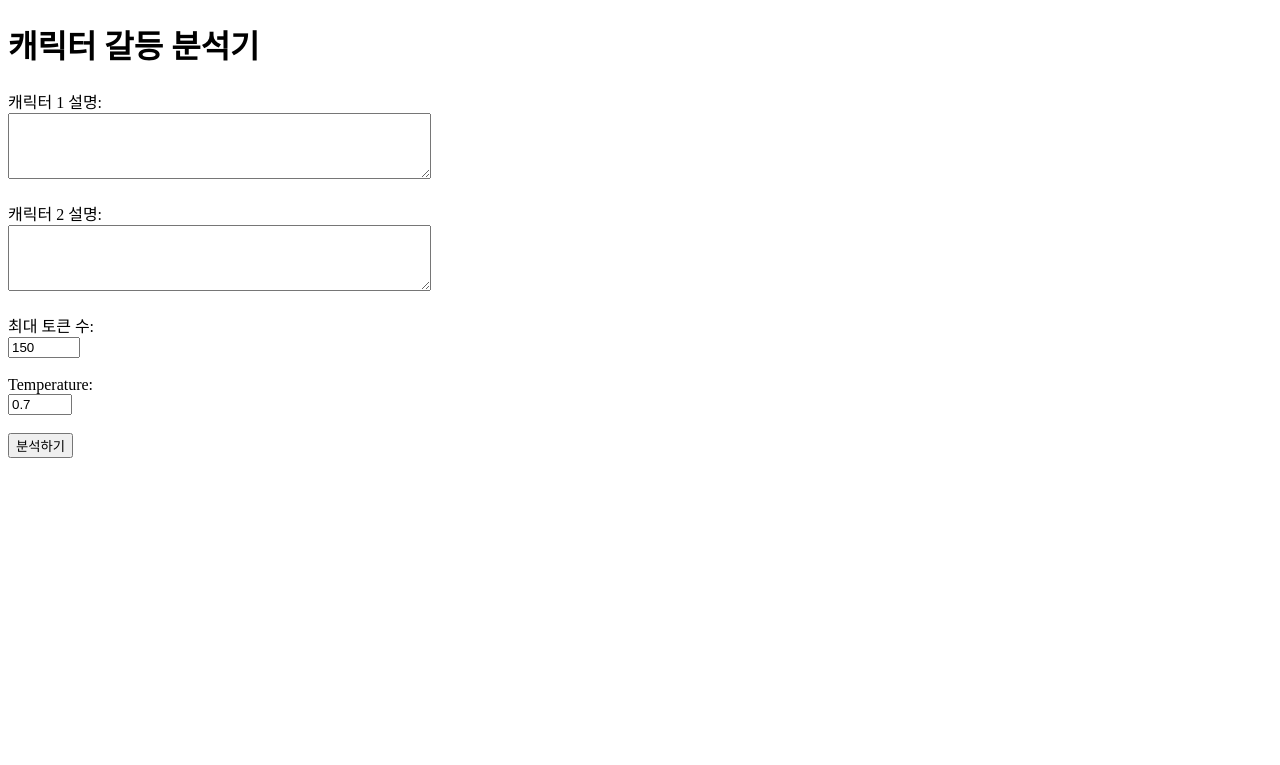
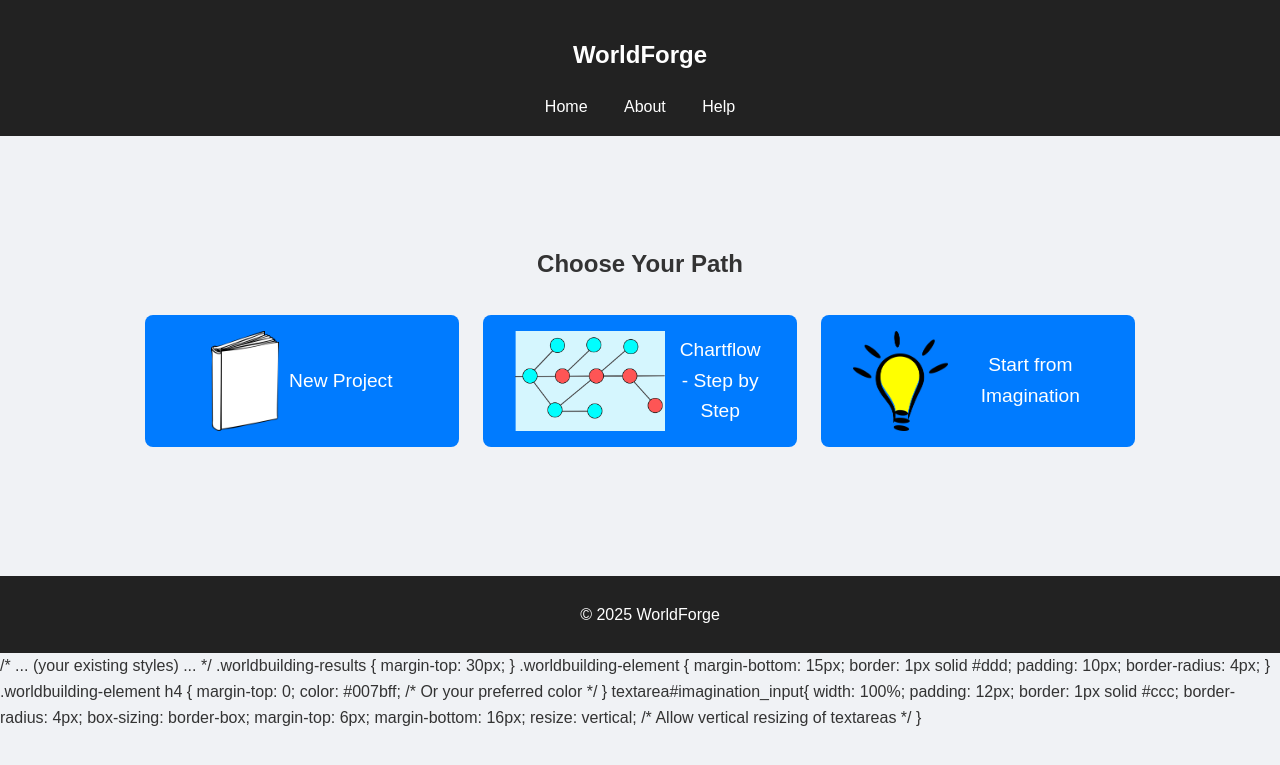
Before and after one commit to dreamwars99/Worldforge, a Flask app: page / in a window 1280 px wide. Shown: the top 765 px of the page. Run offline with Flask 3, Linux system fonts and the light colour scheme.

Commit message:
Implement Start from Imagination, add about/help pages, update styles

```diff
--- a/app.py
+++ b/app.py
@@ -1,56 +1,108 @@
+from flask import Flask, render_template, request, redirect, url_for
+import os
+from openai import AzureOpenAI
 from dotenv import load_dotenv
+import json
+
 load_dotenv()
-
-import os
-from flask import Flask, render_template, request
-from openai import AzureOpenAI
 
 app = Flask(__name__)
 
-# Azure OpenAI 설정 (환경 변수 사용)
+# Azure OpenAI setup (using environment variables)
 client = AzureOpenAI(
   azure_endpoint = os.environ.get("AZURE_OPENAI_ENDPOINT"),
   api_key=os.environ.get("AZURE_OPENAI_KEY"),
   api_version=os.environ.get("AZURE_OPENAI_API_VERSION")
 )
 
-def generate_conflict_analysis(character1_description, character2_description, max_tokens, temperature):
-    """
-    Azure OpenAI Service를 사용하여 두 캐릭터 간의 갈등 분석을 생성합니다.
-    """
-    try:
-        response = client.chat.completions.create(
-            model="gpt-4o-mini",
-            messages=[
-                {"role": "system", "content": "You are a creative writing assistant specializing in character interactions. Given the following two character descriptions, suggest a single, compelling scenario where these characters would come into conflict or have a significant interaction. Focus on highlighting their contrasting motivations and personalities."}, # Concise response instruction removed from system message
-                {"role": "user", "content": f"Character 1: {character1_description}\nCharacter 2: {character2_description}"}
-            ],
-            max_tokens=max_tokens,  # 사용자 지정 max_tokens 사용
-            n=1,
-            stop=None,
-            temperature=temperature,  # 사용자 지정 temperature 사용
-        )
-        return response.choices[0].message.content.strip()
-    except Exception as e:
-        return f"Error: {e}"
+# --- Story Weaving Function ---
+def generate_story_weaving(char_name, char_description, char_motivation, plot_point):
+    prompt = f"""You are a seasoned story editor. Given the following character:
 
-@app.route("/", methods=["GET", "POST"]) # GET 요청도 처리하도록 변경
+Name: {char_name}
+Description: {char_description}
+Motivation: {char_motivation}
+
+and the following plot point:
+
+{plot_point}
+
+Suggest three ways these elements could be connected in a compelling narrative. Focus on creating conflict and raising the stakes.
+"""
+    response = client.chat.completions.create(
+        model=os.environ.get("AZURE_OPENAI_MODEL_NAME"),
+        messages=[
+            {"role": "system", "content": "You are a helpful storytelling assistant."},
+            {"role": "user", "content": prompt},
+        ]
+    )
+    return response.choices[0].message.content
+
+@app.route("/")
 def index():
-    analysis = None # 분석 결과를 저장할 변수 초기화
-    error = None
+    return render_template("index.html")
 
+@app.route("/new_project")
+def new_project():
+    #  For now, just redirect to a simple character creation page
+    return redirect(url_for('create_character')) # We'll define this later
+
+@app.route("/chartflow")
+def chartflow():
+    return render_template("chart_flow.html")  # Create this template later
+
+@app.route('/example')
+def example():
+    return "Avartar Example is here. We will create this page later"
+
+@app.route('/about')
+def about():
+    return render_template("about.html")
+
+@app.route('/help')
+def help():
+    return render_template("help.html")
+
+# --- Start from Imagination Route ---
+@app.route("/start_from_imagination", methods=["GET", "POST"])
+def start_from_imagination():
+    mode = request.args.get('mode', 'default')  # Get mode from query parameter
+    story_weaving_result = None
+    character = None
     if request.method == "POST":
-        character1_description = request.form["character1_description"]
-        character2_description = request.form["character2_description"]
-        max_tokens = int(request.form["max_tokens"])  # 문자열을 정수로 변환
-        temperature = float(request.form["temperature"])  # 문자열을 실수로 변환
+        if request.form['mode'] == 'create':
+            char_name = request.form["char_name"]
+            char_description = request.form["char_description"]
+            char_motivation = request.form["char_motivation"]
+            # Basic Data Storage
+            character_data = {
+              "name": char_name,
+              "description": char_description,
+              "motivation": char_motivation
+            }
 
-        try:
-            analysis = generate_conflict_analysis(character1_description, character2_description, max_tokens, temperature)
-        except Exception as e:
-            error = str(e)
+            if not os.path.exists('projects'):
+              os.makedirs('projects')
 
-    return render_template("index.html", analysis=analysis, error=error) # 결과와 오류를 템플릿에 전달
+            with open("projects/character_data.json", "w") as f:
+                json.dump(character_data, f, indent=4)
+            # Prepare for story weaving
+            mode = "weave"
+            character = character_data
 
-if __name__ == '__main__':
+        elif request.form['mode'] == 'weave' or request.form['mode'] == 'avatar_weave':
+            char_name = request.form["char_name"]
+            char_description = request.form["char_description"]
+            char_motivation = request.form["char_motivation"]
+            plot_point = request.form["plot_point"]
+            story_weaving_result = generate_story_weaving(char_name, char_description, char_motivation, plot_point)
+
+    return render_template("start_from_imagination.html", mode=mode, story_weaving_result=story_weaving_result, character=character)
+
+# --- Placeholder routes for later ---
+@app.route("/create_character", methods=["GET", "POST"])
+def create_character():
+    return "Character creation page - to be implemented"
+
+if __name__ == "__main__":
     app.run(debug=True)
--- /dev/null
+++ b/static/script.js
@@ -0,0 +1,13 @@
+// "시작하기" 버튼 클릭 시 새 프로젝트 페이지로 이동
+document.getElementById("start-button").addEventListener("click", function() {
+    window.location.href = "/new_project"; // 새 프로젝트 생성 라우트로
+  });
+
+  // "스토리 쓰기" 버튼 클릭 시 해당 시작점 페이지로 이동
+  const startButtons = document.querySelectorAll("section#story-writing button");
+  startButtons.forEach(button => {
+    button.addEventListener("click", function() {
+      const startType = this.dataset.start; // data-start 속성 값 (sequence, climax, 등)
+      window.location.href = `/start_story/${startType}`; // /start_story/<시작점> 라우트로
+    });
+  });
--- /dev/null
+++ b/static/style.css
@@ -0,0 +1,204 @@
+/* Basic Reset */
+body {
+    margin: 0;
+    font-family: sans-serif;
+    line-height: 1.6;
+    background-color: #f0f2f5; /* Light background */
+    color: #333;
+}
+
+header {
+    background-color: #222;
+    color: #fff;
+    padding: 1rem 0;
+    text-align: center;
+}
+
+nav ul {
+    list-style: none;
+    padding: 0;
+    margin: 0;
+}
+
+nav li {
+    display: inline;
+    margin: 0 1rem;
+}
+
+nav a {
+    color: #fff;
+    text-decoration: none;
+}
+
+h2 {
+    text-align: center;
+    margin-bottom: 2rem;
+}
+
+/* Main Section */
+main {
+    display: flex;
+    justify-content: center;
+    align-items: center;
+    min-height: 50vh; /* Make sure it takes up most of the viewport */
+}
+
+/* Button Container */
+.button-container {
+    display: flex;
+    flex-direction: row; /* Horizontal layout */
+    align-items: center; /* Center buttons horizontally */
+    gap: 1.5rem; /* Spacing between buttons */
+}
+.button-option{
+  position: relative; /* Make the button-option the positioning context */
+  display: inline-block; /* Needed for the tooltip to position correctly */
+}
+
+/* Button Style */
+.button {
+    display: inline-flex; /* Use flexbox for centering */
+    align-items: center;
+    justify-content: center;
+    padding: 1rem 2rem;
+    background-color: #007bff; /* Blue */
+    color: #fff;
+    text-decoration: none;
+    border-radius: 8px; /* Rounded corners */
+    font-size: 1.2rem;
+    transition: background-color 0.3s ease;
+    border: none; /* Remove default button border */
+    cursor: pointer;
+    width: 250px;
+    text-align: center;
+}
+
+.button:hover {
+    background-color: #0056b3; /* Darker blue on hover */
+}
+
+/* Tooltip Styles */
+.tooltip {
+    visibility: hidden; /* Hidden by default */
+    width: 260px;
+    background-color: #555;
+    color: #fff;
+    text-align: center;
+    border-radius: 6px;
+    padding: 8px;
+    position: absolute;
+    z-index: 1;
+    bottom: -45px; /* Position below the button */
+    left: 50%;
+    transform: translateX(-50%); /* Center horizontally */
+    opacity: 0;
+    transition: opacity: 0.3s;
+}
+
+.button-option:hover .tooltip {
+    visibility: visible;
+    opacity: 1;
+}
+footer{
+    text-align: center;
+    position: relative;
+    bottom: 0;
+    width: 100%;
+    margin-top: 40px;
+    padding: 10px;
+    background-color: #222;
+    color: #fff;
+}
+/* 이미지 스타일 */
+.button-image {
+    /* width: 50px;
+    height: 50px; */ /* 제거 또는 주석 처리 */
+    max-width: 100%;  /* 이미지가 버튼 영역을 벗어나지 않도록 */
+    max-height: 100px; /* 최대 높이 제한 (원하는 값으로 조절) */
+    object-fit: contain; /* 추가: 이미지 비율 유지하면서 영역에 맞춤 */
+    margin-right: 10px; /* 텍스트와의 간격 */
+    vertical-align: middle; /* 텍스트와 이미지 수직 중앙 정렬 */
+}
+
+.character-form {
+    margin-bottom: 20px;
+    border: 1px solid #ccc;
+    padding: 15px;
+    border-radius: 8px;
+}
+
+.character-form h3 {
+    margin-top: 0;
+}
+
+.conflict-result {
+    margin-top: 30px;
+    border: 1px solid #ddd;
+    padding: 15px;
+    background-color: #f9f9f9;
+    border-radius: 8px;
+}
+/* Basic styling for form elements to make them look better. */
+input[type="text"],
+textarea {
+  width: 100%;
+  padding: 12px;
+  border: 1px solid #ccc;
+  border-radius: 4px;
+  box-sizing: border-box;
+  margin-top: 6px;
+  margin-bottom: 16px;
+  resize: vertical; /* Allow vertical resizing of textareas */
+}
+
+.worldbuilding-results {
+    margin-top: 30px;
+}
+
+.worldbuilding-element {
+    margin-bottom: 15px;
+    border: 1px solid #ddd;
+    padding: 10px;
+    border-radius: 4px;
+}
+
+.worldbuilding-element h4 {
+    margin-top: 0;
+    color: #007bff;
+}
+textarea#imagination_input{
+      width: 100%;
+      padding: 12px;
+      border: 1px solid #ccc;
+      border-radius: 4px;
+      box-sizing: border-box;
+      margin-top: 6px;
+      margin-bottom: 16px;
+      resize: vertical; /* Allow vertical resizing of textareas */
+}
+    /* Left and Right Panel Layout */
+
+
+.left-panel {
+    width: 20%; /* Adjust width as needed */
+    border-right: 1px solid #ccc;
+    padding: 10px;
+}
+
+.right-panel {
+    width: 80%; /* Adjust width as needed */
+    padding: 10px;
+}
+
+/* Basic Styling for Character Creation Form */
+.character-form {
+    margin-bottom: 20px;
+}
+
+.story-weaving-result{
+    margin-top: 30px;
+    border: 1px solid #ddd;
+    padding: 15px;
+    background-color: #f9f9f9;
+    border-radius: 8px;
+}
--- a/templates/index.html
+++ b/templates/index.html
@@ -1,42 +1,82 @@
 <!DOCTYPE html>
-<html>
+<html lang="en">
 <head>
-    <title>Character Conflict Analyzer</title>
+    <meta charset="UTF-8">
+    <meta name="viewport" content="width=device-width, initial-scale=1.0">
+    <title>WorldForge</title>
+    <link rel="stylesheet" href="{{ url_for('static', filename='style.css') }}">
 </head>
 <body>
-    <h1>캐릭터 갈등 분석기</h1>
-    <form method="POST" action="/">  <!-- action 속성 변경 -->
-        <div>
-            <label for="character1_description">캐릭터 1 설명:</label><br>
-            <textarea id="character1_description" name="character1_description" rows="4" cols="50"></textarea>
-        </div>
-        <br>
-        <div>
-            <label for="character2_description">캐릭터 2 설명:</label><br>
-            <textarea id="character2_description" name="character2_description" rows="4" cols="50"></textarea>
-        </div>
-        <br>
-        <div>
-            <label for="max_tokens">최대 토큰 수:</label><br>
-            <input type="number" id="max_tokens" name="max_tokens" value="150" min="1" max="4096">
-        </div>
-        <br>
-        <div>
-            <label for="temperature">Temperature:</label><br>
-            <input type="number" id="temperature" name="temperature" value="0.7" min="0" max="2" step="0.1">
-        </div>
-        <br>
-        <button type="submit">분석하기</button>
-    </form>
+    <header>
+        <nav>
+            <a href="/"><h1>WorldForge</h1></a>
+            <ul>
+                <li><a href="#">Home</a></li>
+                <li><a href="#">About</a></li>
+                <li><a href="#">Help</a></li>
+            </ul>
+        </nav>
+    </header>
 
-    {% if analysis %}
-        <h2>분석 결과:</h2>
-        <p>{{ analysis }}</p>
-    {% endif %}
+    <main>
+        <section id="hero">
+            <h2>Choose Your Path</h2>
+            <div class="button-container">
+                <div class="button-option">
+                    <a href="/new_project" class="button">
+                        <img src="{{ url_for('static', filename='images/white_book.png') }}" alt="New Project" class="button-image">
+                        New Project
+                    </a>
+                    <span class="tooltip">Create a new project from scratch.</span>
+                </div>
+                <div class="button-option">
+                    <a href="/chartflow" class="button">
+                        <img src="{{ url_for('static', filename='images/node.png') }}" alt="Chartflow" class="button-image">
+                        Chartflow - Step by Step
+                    </a>
+                    <span class="tooltip">Build your story gradually with AI guidance.</span>
+                </div>
+                <div class="button-option">
+                    <a href="/start_from_imagination" class="button">
+                        <img src="{{ url_for('static', filename='images/bulb.png') }}" alt="Start from Imagination" class="button-image">
+                        Start from Imagination
+                    </a>
+                    <span class="tooltip">Create a vast story from a single spark.</span>
+                </div>
+            </div>
+        </section>
+    </main>
 
-    {% if error %}
-        <h2>오류:</h2>
-        <p>{{ error }}</p>
-    {% endif %}
+    <footer>
+        <p>© 2025 WorldForge</p>
+    </footer>
+    <script src="{{ url_for('static', filename='script.js')}}"></script>
 </body>
 </html>
+/* ... (your existing styles) ... */
+
+.worldbuilding-results {
+    margin-top: 30px;
+}
+
+.worldbuilding-element {
+    margin-bottom: 15px;
+    border: 1px solid #ddd;
+    padding: 10px;
+    border-radius: 4px;
+}
+
+.worldbuilding-element h4 {
+    margin-top: 0;
+    color: #007bff; /* Or your preferred color */
+}
+textarea#imagination_input{
+      width: 100%;
+      padding: 12px;
+      border: 1px solid #ccc;
+      border-radius: 4px;
+      box-sizing: border-box;
+      margin-top: 6px;
+      margin-bottom: 16px;
+      resize: vertical; /* Allow vertical resizing of textareas */
+}
```
Also changed, not shown: templates/about.html (added, +11 -0 lines), templates/chart_flow.html (added, +11 -0 lines), templates/help.html (added, +11 -0 lines), templates/start_from_imagination.html (added, +111 -0 lines), static/images/bulb.png (added), static/images/node.png (added), static/images/white_book.png (added).
